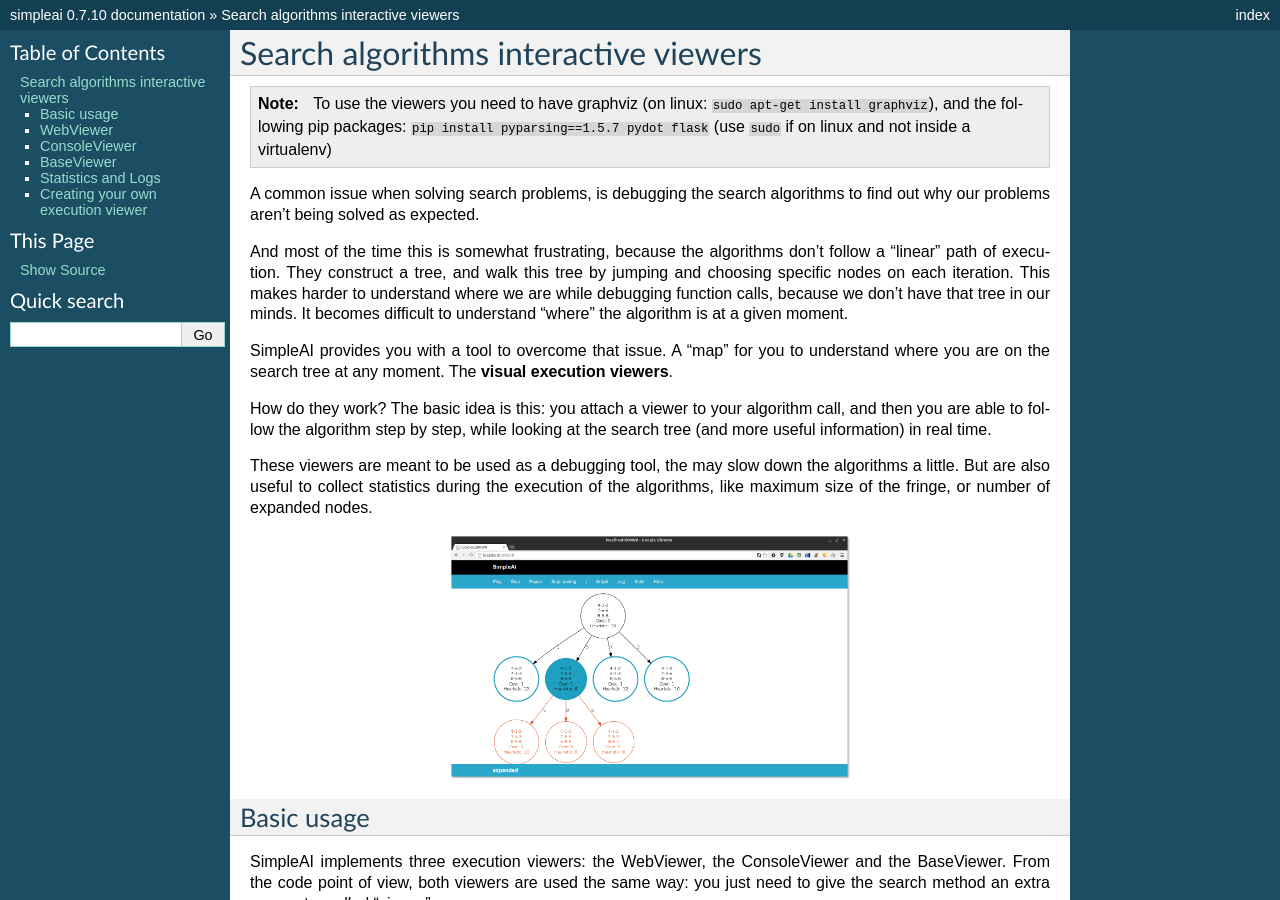
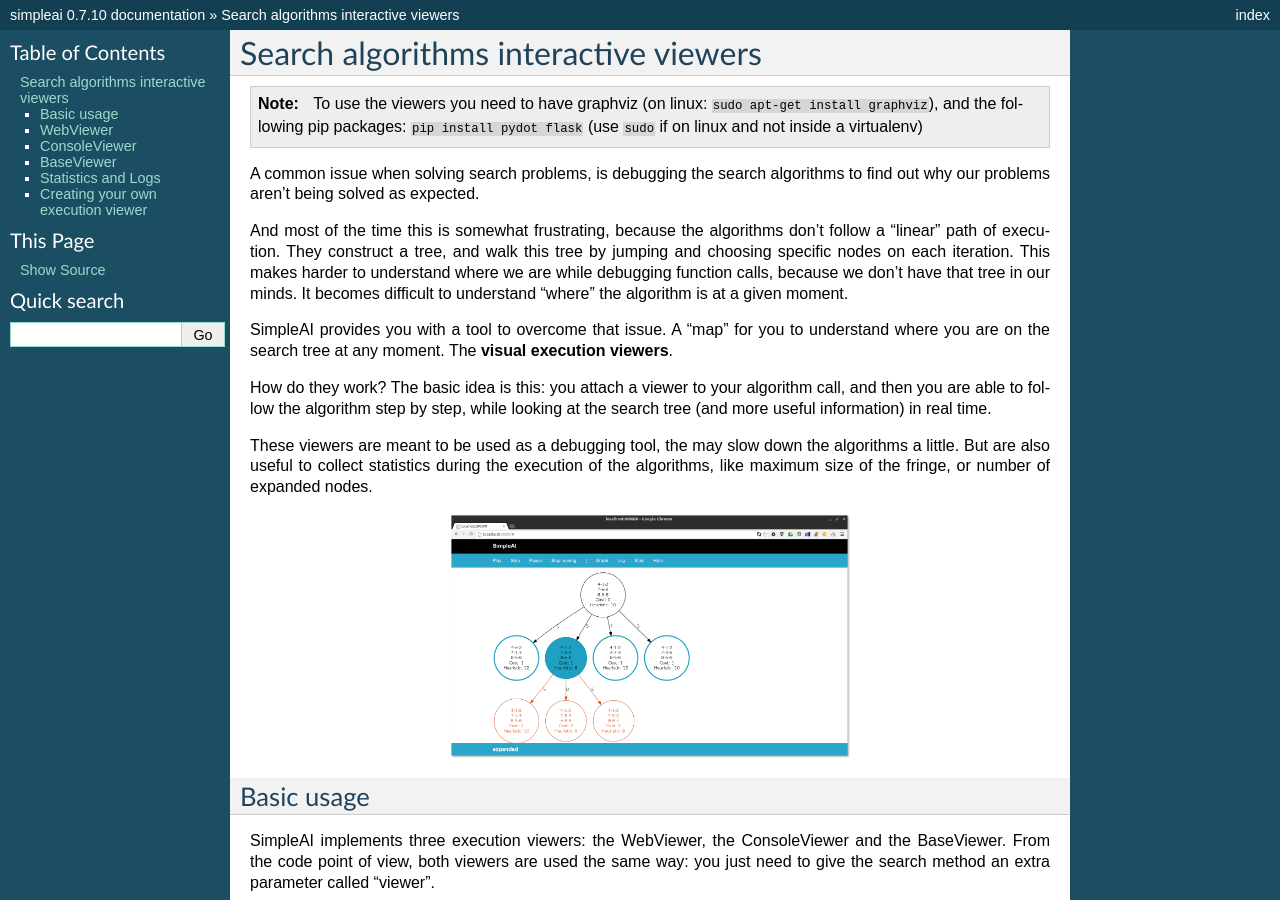
Before and after one commit to simpleai-team/simpleai, a Sphinx documentation site: the page built from docs/search_viewers.rst, in a window 1280 px wide and 900 px high. Built offline with Sphinx 7.4.7, drawn with Linux system fonts in a browser that asks for light colours.

Commit message:
No more need to specify pyparsing version

```diff
--- a/README.rst
+++ b/README.rst
@@ -30,7 +30,7 @@ And if you want to use the interactive search viewers, also install:
 
 .. code-block:: none
 
-    pip install pyparsing==1.5.7 pydot flask
+    pip install pydot flask
 
 You will need to have pip installed on your system. On linux install the
 python-pip package, on windows follow `this <http://stackoverflow.com/questions/4750806/how-to-install-pip-on-windows>`_.
--- a/docs/search_viewers.rst
+++ b/docs/search_viewers.rst
@@ -5,7 +5,7 @@ Search algorithms interactive viewers
 .. note::
 
     To use the viewers you need to have graphviz (on linux: ``sudo apt-get install graphviz``), and the following pip packages:
-    ``pip install pyparsing==1.5.7 pydot flask`` (use ``sudo`` if on linux and not inside a virtualenv)
+    ``pip install pydot flask`` (use ``sudo`` if on linux and not inside a virtualenv)
 
 
 A common issue when solving search problems, is debugging the search
--- a/requirements.txt
+++ b/requirements.txt
@@ -3,6 +3,5 @@
 numpy
 # Required for the search viewers
 # (if you change this, update the docs/search_viewers.rst)
-pyparsing==1.5.7
 pydot
 flask
```
